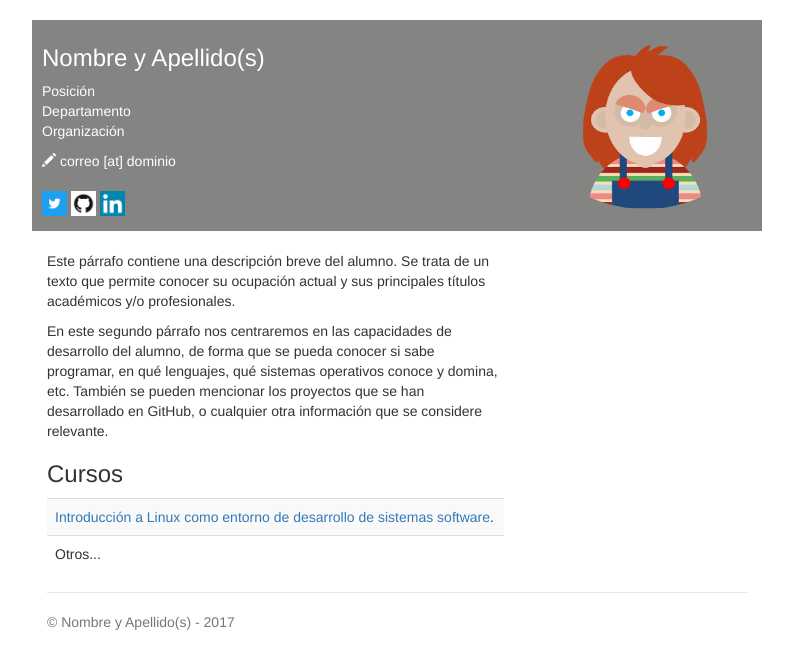
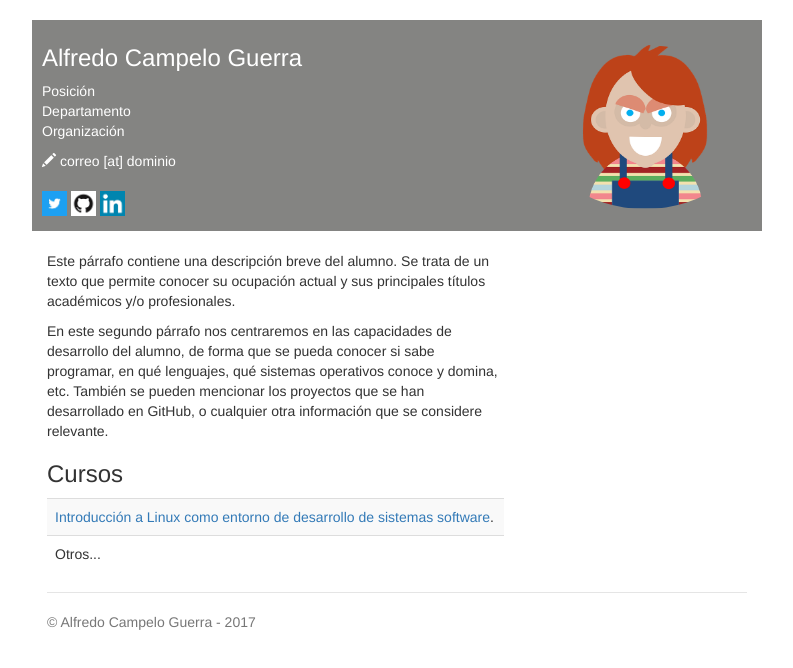
Before and after one commit to AlfCampelo/AlfCampelo.github.io, a plain HTML site: page index.html in a window 1280 px wide. Shown: the whole page, without its empty margins (243-1036 px from the left). Drawn offline with nearby package versions, Linux system fonts and the light colour scheme.

Commit message:
Update index.html

```diff
--- a/index.html
+++ b/index.html
@@ -5,10 +5,10 @@
     <meta charset="utf-8">
     <meta name="description" content="Página de ejemplo del MOOC de LINUX - UPM.">
     <!--Sustituir por los datos del alumno-->
-    <meta name="author" content="Nombre y Apellido(s)">
+    <meta name="author" content="Alfredo Campelo Guerra">
 
     <!--Sustituir por los datos del alumno-->
-    <title>Nombre y Apellido(s)</title>
+    <title>Alfredo Campelo Guerra</title>
 
     <link href="css/bootstrap.min.css" rel="stylesheet">
     <link href="css/style.css" rel="stylesheet">
@@ -17,7 +17,7 @@
   <body>
     <div class="container header-bar">
       <!--Sustituir por los datos del alumno-->
-      <h3>Nombre y Apellido(s) <span><img style="width: 214px; height: 164px;" class='img-circle' alt="Nombre y Apellido(s)" src="img/foto.png" align="right"></span></h3>
+      <h3>Alfredo Campelo Guerra <span><img style="width: 214px; height: 164px;" class='img-circle' alt="Alfredo Campelo Guerra" src="img/foto.png" align="right"></span></h3>
       <p>
         <!--Sustituir por los datos del alumno-->
         Posición<br>
@@ -55,7 +55,7 @@
 
       <footer class="footer">
         <!--Sustituir por los datos del alumno-->
-        <p>&copy; Nombre y Apellido(s) - 2017</p>
+        <p>&copy; Alfredo Campelo Guerra - 2017</p>
       </footer>
 
     </div>
```
